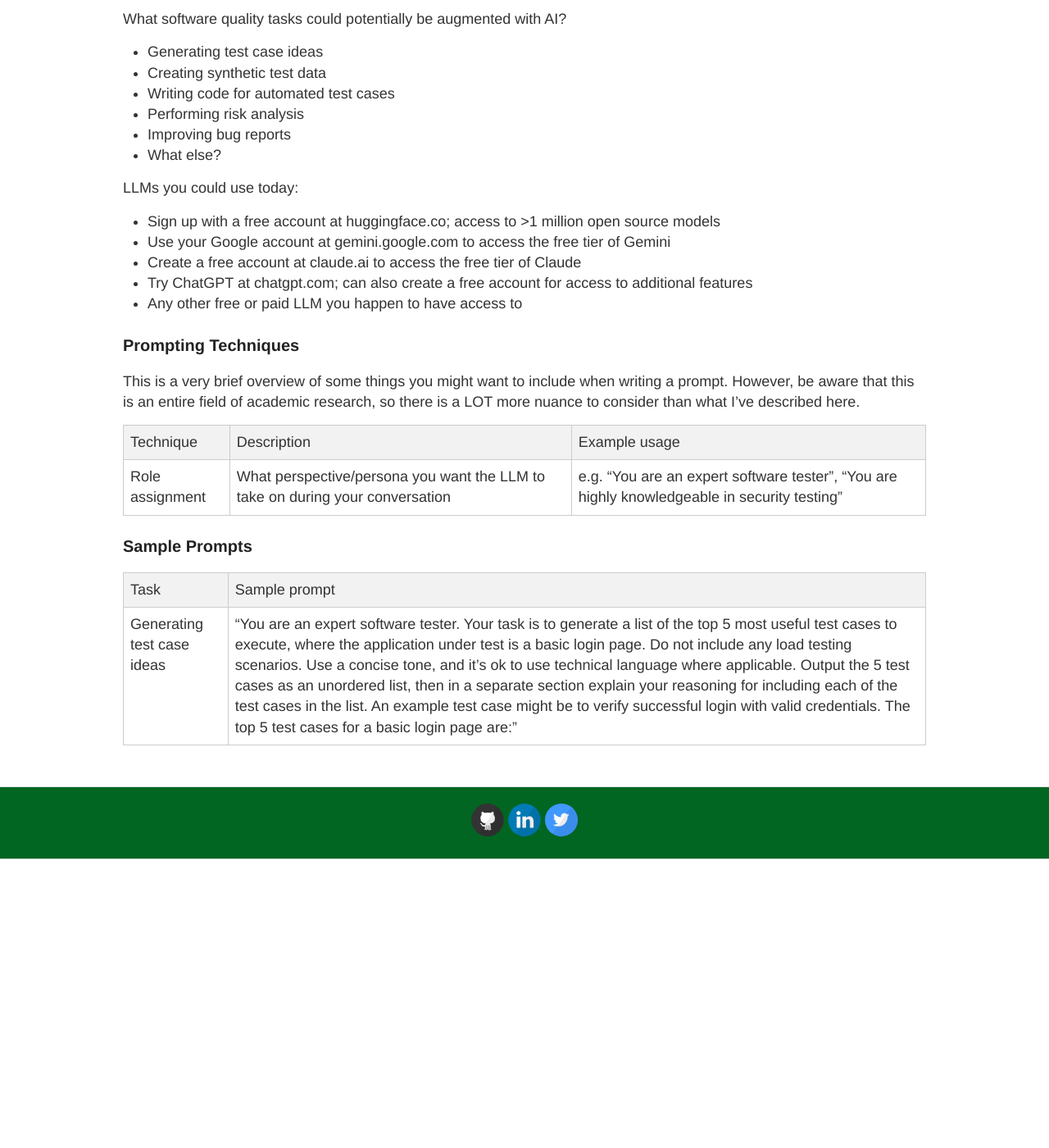
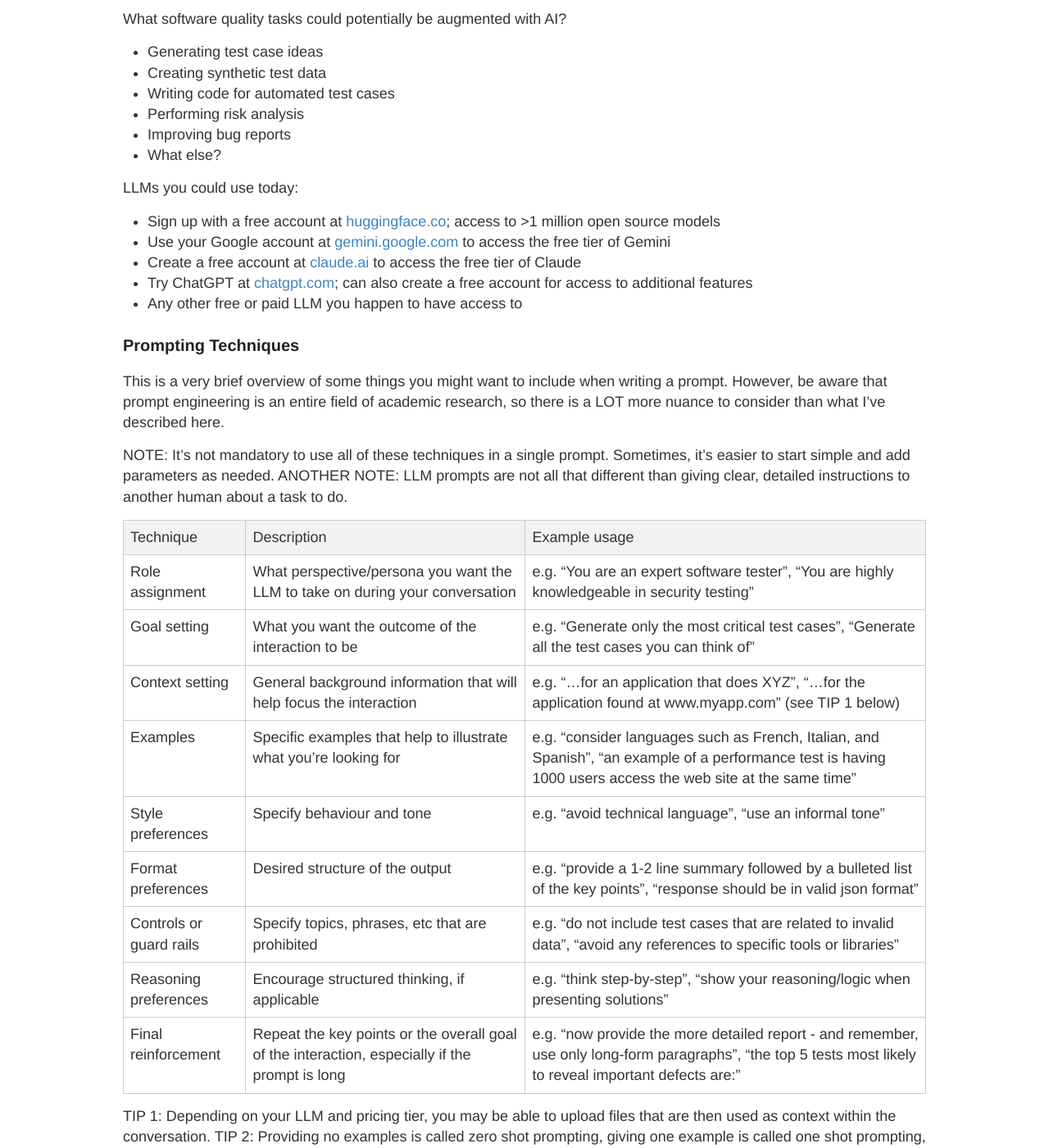
Before and after one commit to tinafletcher/tinafletcher.github.io, a Jekyll site: the page built from exploreai.md, in a window 1280 px wide and 1400 px high, scrolled down 809 px. Shown: the whole window at 82% size. Built offline with Jekyll 4.4.1, drawn with Linux system fonts in a browser that asks for light colours; our own code applies the rules of GitHub Pages for plain Markdown files; before the commit the page ends 1857 px from its top, so only the background shows below that; some of the changed text lies outside the part shown.

Commit message:
Update exploreai.md

```diff
--- a/exploreai.md
+++ b/exploreai.md
@@ -26,18 +26,32 @@
 + What else?
 
 LLMs you could use today:
-+ Sign up with a free account at huggingface.co; access to >1 million open source models
-+ Use your Google account at gemini.google.com to access the free tier of Gemini
-+ Create a free account at claude.ai to access the free tier of Claude
-+ Try ChatGPT at chatgpt.com; can also create a free account for access to additional features
++ Sign up with a free account at [huggingface.co](huggingface.co); access to >1 million open source models
++ Use your Google account at [gemini.google.com](gemini.google.com) to access the free tier of Gemini
++ Create a free account at [claude.ai](claude.ai) to access the free tier of Claude
++ Try ChatGPT at [chatgpt.com](chatgpt.com); can also create a free account for access to additional features
 + Any other free or paid LLM you happen to have access to
 
 ### Prompting Techniques
-This is a very brief overview of some things you might want to include when writing a prompt. However, be aware that this is an entire field of academic research, so there is a LOT more nuance to consider than what I've described here.
+This is a very brief overview of some things you might want to include when writing a prompt. However, be aware that prompt engineering is an entire field of academic research, so there is a LOT more nuance to consider than what I've described here.
+
+NOTE: It's not mandatory to use all of these techniques in a single prompt. Sometimes, it’s easier to start simple and add parameters as needed.
+ANOTHER NOTE: LLM prompts are not all that different than giving clear, detailed instructions to another human about a task to do.
 
 | Technique | Description | Example usage |
 |---|---|---|
 | Role assignment | What perspective/persona you want the LLM to take on during your conversation | e.g. “You are an expert software tester”, “You are highly knowledgeable in security testing” |
+| Goal setting | What you want the outcome of the interaction to be | e.g. “Generate only the most critical test cases”, “Generate all the test cases you can think of” |
+| Context setting | General background information that will help focus the interaction | e.g. “...for an application that does XYZ”, “...for the application found at www.myapp.com” (see TIP 1 below) |
+| Examples | Specific examples that help to illustrate what you're looking for | e.g. “consider languages such as French, Italian, and Spanish”, “an example of a performance test is having 1000 users access the web site at the same time” |
+| Style preferences | Specify behaviour and tone | e.g. “avoid technical language”, “use an informal tone” |
+| Format preferences | Desired structure of the output | e.g. “provide a 1-2 line summary followed by a bulleted list of the key points”, “response should be in valid json format” |
+| Controls or guard rails | Specify topics, phrases, etc that are prohibited | e.g. “do not include test cases that are related to invalid data”, “avoid any references to specific tools or libraries” |
+| Reasoning preferences | Encourage structured thinking, if applicable | e.g. “think step-by-step”, “show your reasoning/logic when presenting solutions” |
+| Final reinforcement | Repeat the key points or the overall goal of the interaction, especially if the prompt is long | e.g. “now provide the more detailed report - and remember, use only long-form paragraphs”, “the top 5 tests most likely to reveal important defects are:” |
+
+TIP 1: Depending on your LLM and pricing tier, you may be able to upload files that are then used as context within the conversation.
+TIP 2: Providing no examples is called zero shot prompting, giving one example is called one shot prompting, and providing a handful of examples is called few shot prompting.
 
 
 ### Sample Prompts
```
